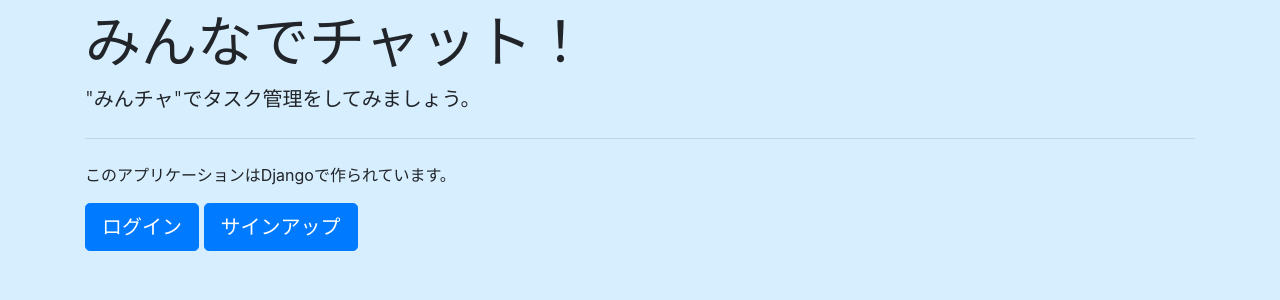
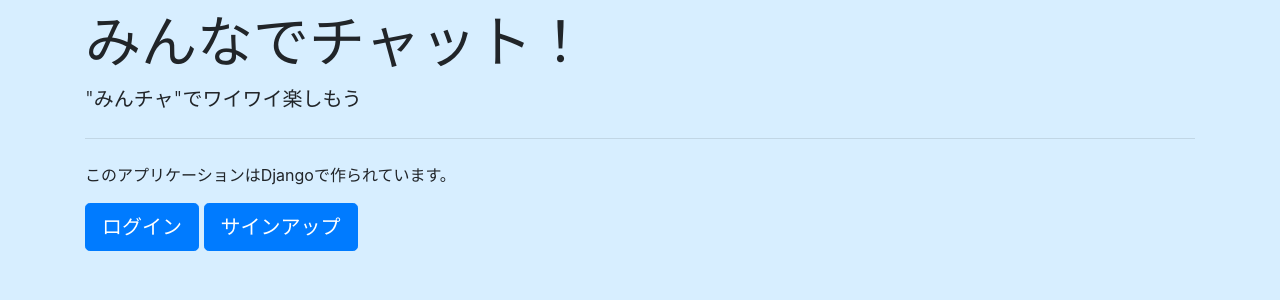
Before and after one commit to nekopanchi0423/mincha, a Django app: page /kanban/ in a window 1280 px wide. Shown: the part 71-371 px from the top of the page. Run offline with Django 4.2, Linux system fonts and the light colour scheme; some libraries are stand-ins or nearby versions.

Commit message:
タスク管理しましょう→ワイワイ楽しもう

```diff
--- a/kanban/templates/kanban/index.html
+++ b/kanban/templates/kanban/index.html
@@ -3,7 +3,7 @@
 {% block content %}
 <div class="container">
   <h1 class="display-4">みんなでチャット！</h1>
-  <p class="lead">"みんチャ"でタスク管理をしてみましょう。</p>
+  <p class="lead">"みんチャ"でワイワイ楽しもう</p>
   <hr class="my-4">
   <p>このアプリケーションはDjangoで作られています。</p>
   <a class="btn btn-primary btn-lg" href="{% url 'login' %}" role="button">ログイン</a>
```
